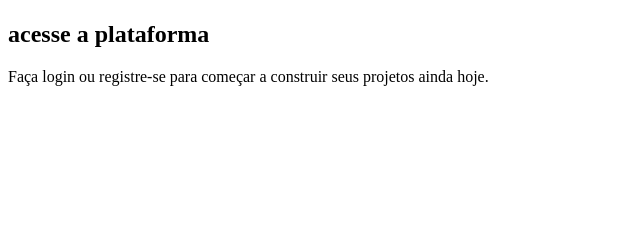
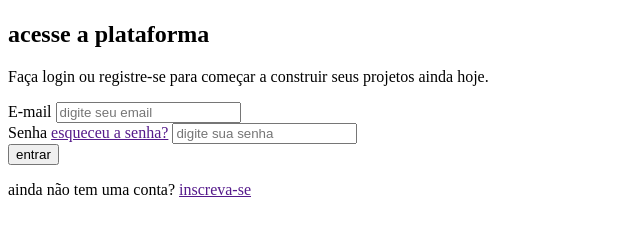
Before and after one commit to Brandassi/projeto-vertigo, a plain HTML site: page index.html in a window 1280 px wide. Shown: the part 79-312 px from the top of the page, without its empty margins (0-640 px from the left). Drawn offline with Linux system fonts and the light colour scheme.

```diff
--- a/index.html
+++ b/index.html
@@ -17,7 +17,23 @@
             <p>Faça login ou registre-se para começar a construir seus projetos ainda hoje.</p>
 
         </section>
-        <section class="login"></section>
+        <section class="login">
+            <form action="">
+                <div class="input-box">
+                    <label for="email">E-mail</label>
+                    <input type="email" placeholder="digite seu email" id="email">
+                </div>
+                <div class="input-box">
+                    <label for="senha">Senha</label>
+                    <a href="">esqueceu a senha?</a>
+                    <input type="password" placeholder="digite sua senha" id="senha">
+                </div>
+                <button>entrar</button>
+            </form>
+            <p>
+                ainda não tem uma conta? <a href="">inscreva-se</a>
+            </p>
+        </section>
     </main>
 </body>
 </html>
```
